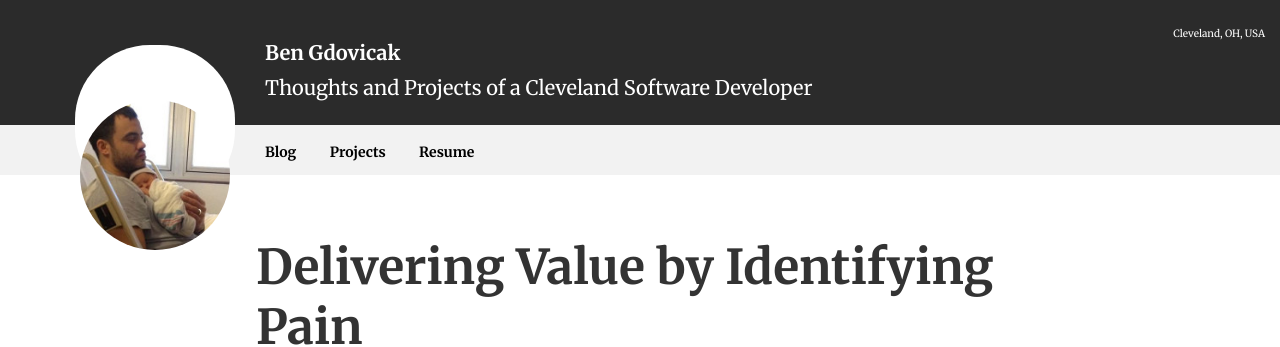
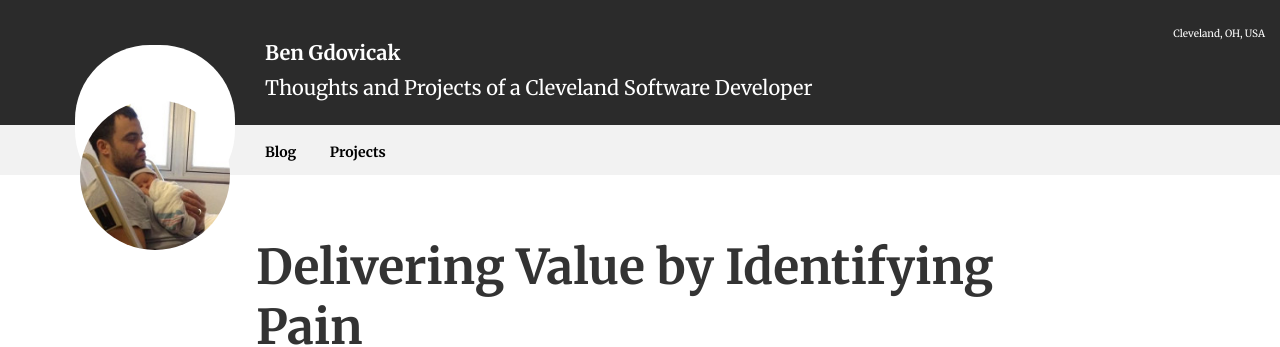
Before and after one commit to gdovicak/gdovicak.github.io, a Jekyll site: the page built from _posts/2013-08-27-Delivering-Value-By-Identifying-Pain.markdown, in a window 1280 px wide. Shown: the top 347 px of the page. Built offline with Jekyll 4.4.1, drawn with Linux system fonts in a browser that asks for light colours; Markdown is read by kramdown in place of the engine named in the settings.

```diff
--- a/_includes/_header.html
+++ b/_includes/_header.html
@@ -16,7 +16,6 @@
     <nav>
       <a href="/">Blog</a>
       <a href="/projects.html">Projects</a>
-      <a href="/resume.html">Resume</a>
     </nav>
   </div>
   <div id="banner_content">
--- a/_layouts/post.html
+++ b/_layouts/post.html
@@ -3,7 +3,7 @@ layout: default
 ---
 <main class="wrap">
 <article class="post">
-  <h1><a href="{{ site.url }}{{ page.url }}" title="{{ page.title }}">{{ page.title }}</a></h1>
+  <h1><a href="{{ page.url }}" title="{{ page.title }}">{{ page.title }}</a></h1>
   {{ content }}
   <p class="small gray"><time datetime="{{ page.date | date: "%Y-%m-%d"}}">{{ page.date | date_to_long_string }}</time></p>
 </article>
```
Also changed, not shown: resume.html (added, +8 -0 lines).
